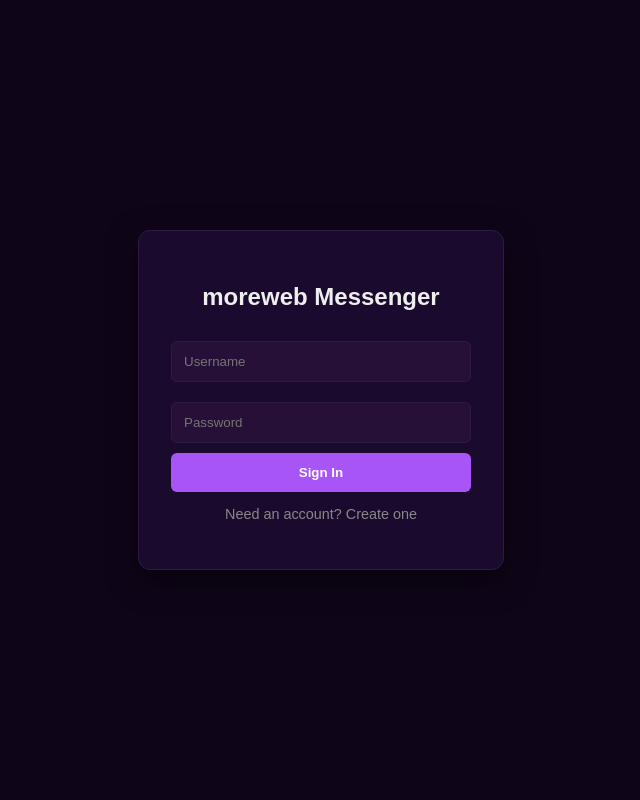
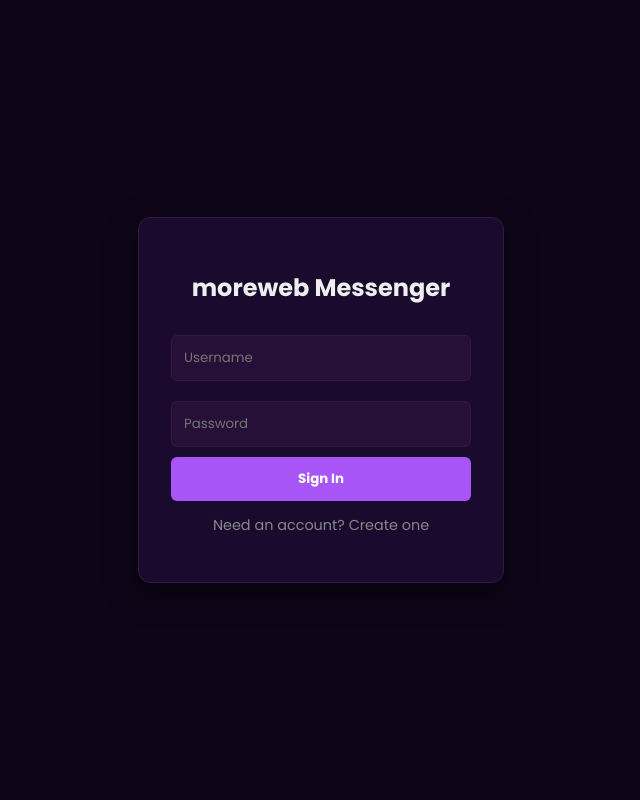
Before and after one commit to iWebbIO/messenger, a PHP site: page / in a window 1280 px wide. Shown: the whole page, without its empty margins (319-959 px from the left). Run offline with PHP 8.4, Linux system fonts and the light colour scheme.

Commit message:
Update index.php

```diff
--- a/index.php
+++ b/index.php
@@ -1,5 +1,5 @@
 <?php
-header("Content-Security-Policy: default-src 'self'; script-src 'self' 'unsafe-inline'; style-src 'self' 'unsafe-inline' https://fonts.googleapis.com; font-src 'self' https://fonts.gstatic.com; img-src 'self' data: blob:; media-src 'self' data: blob:; connect-src 'self'; frame-ancestors 'none';");
+header("Content-Security-Policy: default-src 'self'; script-src 'self' 'unsafe-inline'; style-src 'self' 'unsafe-inline' https://fonts.googleapis.com; font-src 'self' https://fonts.gstatic.com; img-src 'self' data: blob:; media-src 'self' data: blob:; connect-src 'self' https://fonts.googleapis.com https://fonts.gstatic.com; frame-ancestors 'none';");
 session_start();
 if (empty($_SESSION['csrf_token'])) {
     $_SESSION['csrf_token'] = bin2hex(random_bytes(32));
@@ -117,7 +117,7 @@ if ($action === 'icon') {
 }
 if ($action === 'sw') {
     header('Content-Type: application/javascript');
-    echo "const CACHE='mw-v1';self.addEventListener('install',e=>{e.waitUntil(caches.open(CACHE).then(c=>c.addAll(['index.php','?action=icon'])));self.skipWaiting()});self.addEventListener('activate',e=>e.waitUntil(self.clients.claim()));self.addEventListener('fetch',e=>{if(e.request.method!='GET')return;e.respondWith(fetch(e.request).catch(()=>caches.match(e.request)))});self.addEventListener('notificationclick',e=>{e.notification.close();e.waitUntil(clients.matchAll({type:'window',includeUncontrolled:true}).then(cl=>{for(let c of cl){if(c.url&&'focus'in c)return c.focus();}if(clients.openWindow)return clients.openWindow('index.php');}));});";
+    echo "const CACHE='mw-v1';self.addEventListener('install',e=>{e.waitUntil(caches.open(CACHE).then(c=>c.addAll(['index.php','?action=icon'])));self.skipWaiting()});self.addEventListener('activate',e=>e.waitUntil(self.clients.claim()));self.addEventListener('fetch',e=>{if(e.request.method!='GET')return;e.respondWith(fetch(e.request).catch(()=>caches.match(e.request).then(r=>r||new Response('',{status:404}))))});self.addEventListener('notificationclick',e=>{e.notification.close();e.waitUntil(clients.matchAll({type:'window',includeUncontrolled:true}).then(cl=>{for(let c of cl){if(c.url&&'focus'in c)return c.focus();}if(clients.openWindow)return clients.openWindow('index.php');}));});";
     exit;
 }
 
@@ -418,26 +418,83 @@ if (!isset($_SESSION['user'])) {
 <!DOCTYPE html>
 <html lang="en">
 <head><meta charset="UTF-8"><meta name="viewport" content="width=device-width,initial-scale=1.0"><title>moreweb Messenger - Login</title>
+<head>
+<meta charset="UTF-8">
+<meta name="viewport" content="width=device-width,initial-scale=1.0">
+<title>moreweb Messenger - Login</title>
 <link rel="manifest" href="?action=manifest">
 <meta name="theme-color" content="#0f0518">
 <link rel="icon" href="?action=icon" type="image/svg+xml">
+<link rel="preconnect" href="https://fonts.googleapis.com">
+<link rel="preconnect" href="https://fonts.gstatic.com" crossorigin>
+<link href="https://fonts.googleapis.com/css2?family=Poppins:wght@100;300;400;700&display=swap" rel="stylesheet">
 <style>
 body{background:#0f0518;color:#eee;font-family:sans-serif;display:flex;justify-content:center;align-items:center;height:100vh;margin:0}
 .box{background:#1a0b2e;padding:2rem;border-radius:12px;width:300px;text-align:center;box-shadow:0 10px 30px rgba(0,0,0,0.5);border:1px solid #2f1b42}
 input{width:100%;padding:12px;margin:10px 0;background:#261038;border:1px solid #2f1b42;color:#fff;border-radius:6px;box-sizing:border-box}
 button{width:100%;padding:12px;background:#a855f7;color:#fff;border:none;border-radius:6px;font-weight:bold;cursor:pointer}
+    :root { --dark-bg: #000000; --neon-accent: #bf00ff; --text-heading: #ffffff; }
+    body{background:#0f0518;color:#eee;font-family:'Poppins', sans-serif;display:flex;justify-content:center;align-items:center;height:100vh;margin:0;overflow:hidden}
+
+    .box{background:#1a0b2e;padding:2rem;border-radius:12px;width:300px;text-align:center;box-shadow:0 10px 30px rgba(0,0,0,0.5);border:1px solid #2f1b42;position:relative;z-index:10}
+    input{width:100%;padding:12px;margin:10px 0;background:#261038;border:1px solid #2f1b42;color:#fff;border-radius:6px;box-sizing:border-box;font-family:inherit}
+    button{width:100%;padding:12px;background:#a855f7;color:#fff;border:none;border-radius:6px;font-weight:bold;cursor:pointer;font-family:inherit}
+
 @keyframes gradientBG { 0% {background-position: 0% 50%;} 50% {background-position: 100% 50%;} 100% {background-position: 0% 50%;} }
 #login-bg {
     position: fixed; top: 0; left: 0; width: 100%; height: 100%; z-index: -1;
+    position: fixed; top: 0; left: 0; width: 100%; height: 100%; z-index: 0;
     background: linear-gradient(-45deg, #0f0518, #3b0764, #6b21a8, #0f0518);
     background-size: 400% 400%;
     animation: gradientBG 3s ease infinite;
     opacity: 0; transition: opacity 1.5s ease-in-out;
 }
 body.login-process #login-bg { opacity: 1; }
+
+    /* Splash Screen */
+    .splash-screen {
+        position: fixed; top: 0; left: 0; width: 100%; height: 100%;
+        background-color: #000000; z-index: 9999;
+        display: flex; justify-content: center; align-items: center;
+        animation: screenFadeOut 0.5s ease-in-out 2.4s forwards;
+        pointer-events: none;
+    }
+    .splash-screen .word {
+        color: #FFFFFF; font-family: 'Poppins', sans-serif; font-weight: 100; font-size: clamp(4rem, 15vw, 10rem);
+        display: grid; grid-template-columns: auto auto; justify-items: center;
+        line-height: 0.8; gap: 0.15em; text-shadow: 0 0 30px var(--neon-accent); direction: ltr;
+        animation: fadeWordOut 0.3s cubic-bezier(0.55, 0.085, 0.68, 0.53) 1.0s forwards;
+    }
+    .splash-screen .word span { opacity: 0; position: relative; }
+    .splash-screen .message {
+        position: absolute; top: 50%; left: 50%; transform: translate(-50%, -50%);
+        display: flex; flex-direction: column; align-items: center; justify-content: center;
+        text-align: center; width: 100%; pointer-events: none;
+    }
+    .splash-screen .message span { opacity: 0; line-height: 1.1; display: block; }
+    .splash-screen .line1 { font-size: clamp(3rem, 8vw, 6rem); font-weight: 400; color: var(--text-heading); margin-bottom: 0.5rem; }
+    .splash-screen .line2 { font-size: clamp(3rem, 8vw, 6rem); font-weight: 700; color: var(--neon-accent); text-shadow: 0 0 40px rgba(191, 0, 255, 0.4); }
+
+    @keyframes letterAppear { from { opacity: 0; transform: scale(0.9); } to { opacity: 1; transform: scale(1); } }
+    @keyframes fadeWordOut { from { opacity: 1; transform: scale(1); filter: blur(0); } to { opacity: 0; transform: scale(1.1); filter: blur(10px); } }
+    @keyframes messageAppear { from { opacity: 0; transform: translateY(40px) scale(0.95); } to { opacity: 1; transform: translateY(0) scale(1); } }
+    @keyframes screenFadeOut { to { opacity: 0; visibility: hidden; } }
+
+    .splash-screen .word span:nth-child(1) { animation: letterAppear 0.3s ease-out 0.05s forwards; }
+    .splash-screen .word span:nth-child(2) { animation: letterAppear 0.3s ease-out 0.15s forwards; }
+    .splash-screen .word span:nth-child(3) { animation: letterAppear 0.3s ease-out 0.25s forwards; }
+    .splash-screen .word span:nth-child(4) { animation: letterAppear 0.3s ease-out 0.30s forwards; }
+    .splash-screen .message .line1 { animation: messageAppear 0.5s cubic-bezier(0.175, 0.885, 0.32, 1.275) 1.2s forwards; }
+    .splash-screen .message .line2 { animation: messageAppear 0.5s cubic-bezier(0.175, 0.885, 0.32, 1.275) 1.35s forwards; }
 </style>
 </head>
 <body>
+
+<div class="splash-screen">
+    <div class="word"><span>m</span><span>o</span><span>r</span><span>e</span></div>
+    <div class="message"><span class="line1">Beyond</span><span class="line2">The Web</span></div>
+</div>
+
 <div id="login-bg"></div>
 <div class="box">
     <h2 id="ttl">moreweb Messenger</h2><div id="err" style="color:#f55;display:none;margin-bottom:10px"></div>
@@ -480,7 +537,7 @@ if('serviceWorker' in navigator)navigator.serviceWorker.register('?action=sw');
 <link rel="manifest" href="?action=manifest">
 <meta name="theme-color" content="#0f0518">
 <link rel="icon" href="?action=icon" type="image/svg+xml">
-<link href="https://fonts.googleapis.com/css2?family=Poppins:wght@100;400;700&display=swap" rel="stylesheet">
+<link href="https://fonts.googleapis.com/css2?family=Poppins:wght@100;300;400;700&display=swap" rel="stylesheet">
 <title>moreweb Messenger</title>
 <style>
     :root { --bg:#0f0518; --rail:#0b0b0b; --panel:#1a0b2e; --border:#2f1b42; --accent:#a855f7; --text:#e0e0e0; --msg-in:#261038; --msg-out:#581c87; --sb-thumb:rgba(255,255,255,0.5); --sb-hover:rgba(255,255,255,0.7); --input-bg:#333; --pattern:#222; --hover-overlay:rgba(255,255,255,0.05); }
@@ -495,7 +552,7 @@ if('serviceWorker' in navigator)navigator.serviceWorker.register('?action=sw');
     .light-mode .ctx-menu { background:#fff; border-color:#ccc; }
 
     .e2ee-on { color: var(--accent); }
-    body { margin:0; font-family:-apple-system,BlinkMacSystemFont,"Segoe UI",Roboto,Helvetica,Arial,sans-serif; background:var(--bg); color:var(--text); height:100vh; display:flex; overflow:hidden; }
+    body { margin:0; font-family:'Poppins', sans-serif; background:var(--bg); color:var(--text); height:100vh; display:flex; overflow:hidden; }
 
     /* Custom Scrollbar */
     ::-webkit-scrollbar { width: 10px; height: 10px; }
```
